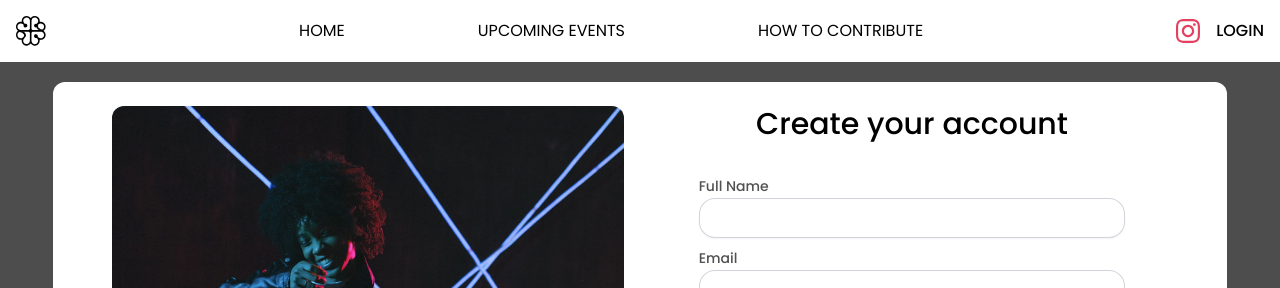
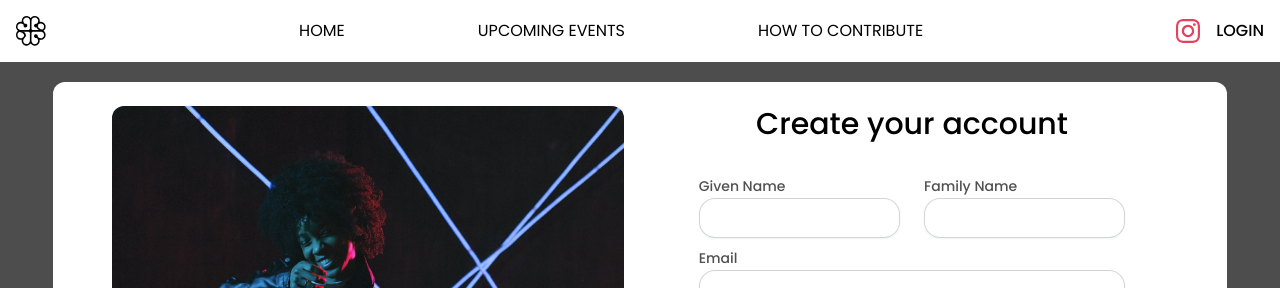
Before and after one commit to justinkwanchan/swing-schedule, a Next.js app in the folder front-end/: page /register in a window 1280 px wide. Shown: the top 288 px of the page. Built offline with nearby package versions, Linux system fonts and the light colour scheme.

Commit message:
Change full name to separate name fields

```diff
--- a/front-end/src/app/components/login-form/index.tsx
+++ b/front-end/src/app/components/login-form/index.tsx
@@ -23,7 +23,43 @@ export default function LoginForm({ isRegister }: { isRegister: boolean }) {
             <form>
               <div className="mt-8 grid grid-cols-2 gap-x-6 gap-y-2">
                 {isRegister && (
-                  <div className="col-span-2">
+                  <>
+                    <div>
+                      <label
+                        htmlFor="given-name"
+                        className="text-sm font-medium text-sub-text-grey"
+                      >
+                        Given Name
+                      </label>
+                      <div>
+                        <input
+                          id="given-name"
+                          name="given-name"
+                          type="text"
+                          autoComplete="given-name"
+                          className="w-full rounded-2xl border-0 py-2 text-gray-900 shadow-sm ring-1 ring-inset ring-gray-300 focus:ring-2 focus:ring-inset focus:ring-indigo-600 text-sm leading-6"
+                        />
+                      </div>
+                    </div>
+
+                    <div>
+                      <label
+                        htmlFor="family-name"
+                        className="text-sm font-medium text-sub-text-grey"
+                      >
+                        Family Name
+                      </label>
+                      <div>
+                        <input
+                          id="family-name"
+                          name="family-name"
+                          type="text"
+                          autoComplete="family-name"
+                          className="w-full rounded-2xl border-0 py-2 text-gray-900 shadow-sm ring-1 ring-inset ring-gray-300 focus:ring-2 focus:ring-inset focus:ring-indigo-600 text-sm leading-6"
+                        />
+                      </div>
+                    </div>
+                    {/* <div className="col-span-2">
                     <label
                       htmlFor="name"
                       className="text-sm font-medium text-sub-text-grey"
@@ -39,7 +75,8 @@ export default function LoginForm({ isRegister }: { isRegister: boolean }) {
                         className="w-full rounded-2xl border-0 py-2 text-gray-900 shadow-sm ring-1 ring-inset ring-gray-300 focus:ring-2 focus:ring-inset focus:ring-indigo-600 text-sm leading-6"
                       />
                     </div>
-                  </div>
+                  </div> */}
+                  </>
                 )}
 
                 {isRegister ? (
@@ -82,7 +119,7 @@ export default function LoginForm({ isRegister }: { isRegister: boolean }) {
 
                     <div>
                       <label
-                        htmlFor="new-password"
+                        htmlFor="confirm-password"
                         className="text-sm font-medium text-sub-text-grey"
                       >
                         Confirm Password
```
